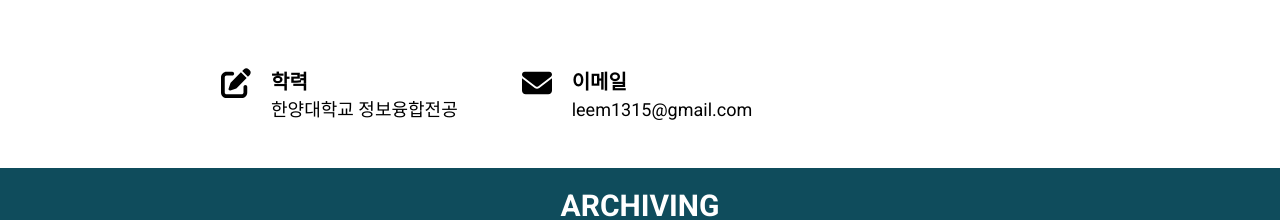
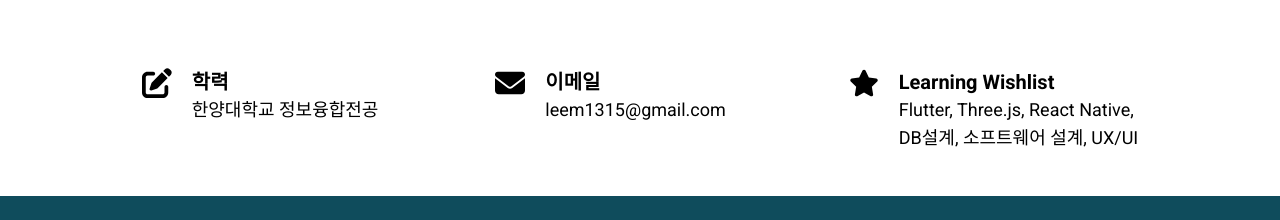
Before and after one commit to limhada/portfolio, a Next.js app: page / in a window 1280 px wide. Shown: the part 852-1072 px from the top of the page. Built offline with nearby package versions, Linux system fonts and the light colour scheme.

Commit message:
프랑켄샵 테스트 계정 정보 추가 및 Learning wishlist 추가

```diff
--- a/src/app/Aboutme.tsx
+++ b/src/app/Aboutme.tsx
@@ -7,13 +7,15 @@ import {
   faUserLarge,
   faMobile,
   faEnvelope,
+  faStar,
 } from '@fortawesome/free-solid-svg-icons';
+import { ReactNode } from 'react';
 
 export default function Aboutme() {
   interface DataItem {
     icon: IconDefinition;
     title: string;
-    content: string;
+    content: string | ReactNode;
   }
 
   const data: DataItem[] = [
@@ -22,6 +24,15 @@ export default function Aboutme() {
     { icon: faMobile, title: '연락처', content: '010-7157-5537' },
     { icon: faPenToSquare, title: '학력', content: '한양대학교 정보융합전공' },
     { icon: faEnvelope, title: '이메일', content: 'leem1315@gmail.com' },
+    {
+      icon: faStar,
+      title: 'Learning Wishlist',
+      content: (
+        <div>
+          Flutter, Three.js, React Native, <br /> DB설계, 소프트웨어 설계, UX/UI
+        </div>
+      ),
+    },
   ];
 
   return (
--- a/src/app/Projects.tsx
+++ b/src/app/Projects.tsx
@@ -19,6 +19,10 @@ export default function Projects() {
     review: React.ReactNode;
     regret?: JSX.Element;
     improvement?: JSX.Element;
+    account?: {
+      id: string;
+      password: string;
+    };
     stack: {
       frontend: string;
       backend: string;
@@ -529,6 +533,10 @@ export default function Projects() {
       review: contentData.frankenshop.review,
       regret: contentData.frankenshop.regret,
       improvement: contentData.frankenshop.improvement,
+      account: {
+        id: 'test@test.com',
+        password: 'test',
+      },
       stack: {
         frontend:
           'Next.js, TypeScript, TailwindCSS, Redux-Toolkit, Redux-thunk, RTK-Query',
@@ -587,7 +595,7 @@ export default function Projects() {
                       {project.github}
                     </a>
                   </div>
-                  <div className='mb-10  '>
+                  <div>
                     Deployment URL :{' '}
                     <a
                       href={project.deployment}
@@ -601,8 +609,14 @@ export default function Projects() {
                       <div>({project.precautions})</div>
                     ) : null}
                   </div>
+                  {project.account && (
+                    <div className='mt-5'>
+                      <div>test 계정</div>- id: {project.account?.id}
+                      <br />- password: {project.account?.password}
+                    </div>
+                  )}
                   {/* QR코드 */}
-                  <div className='flex flex-col items-center p-5 mb-5 bg-mycolor1 rounded-[50px]'>
+                  <div className='flex flex-col items-center p-5 mb-5 bg-mycolor1 rounded-[50px] mt-10'>
                     <a href={project.deployment} target='_blank'>
                       <img src={project.src} alt='QR코드' />
                     </a>
```
